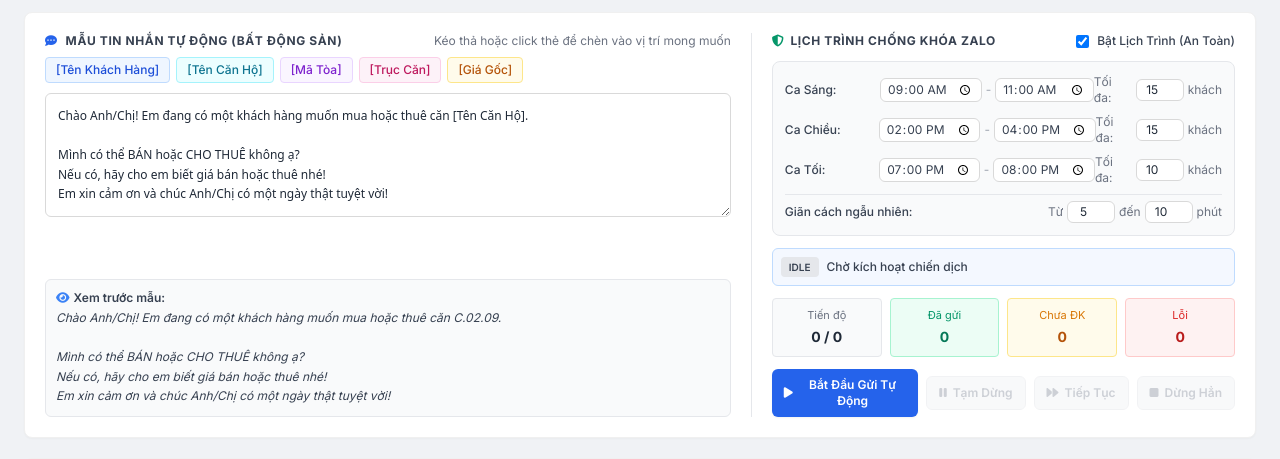
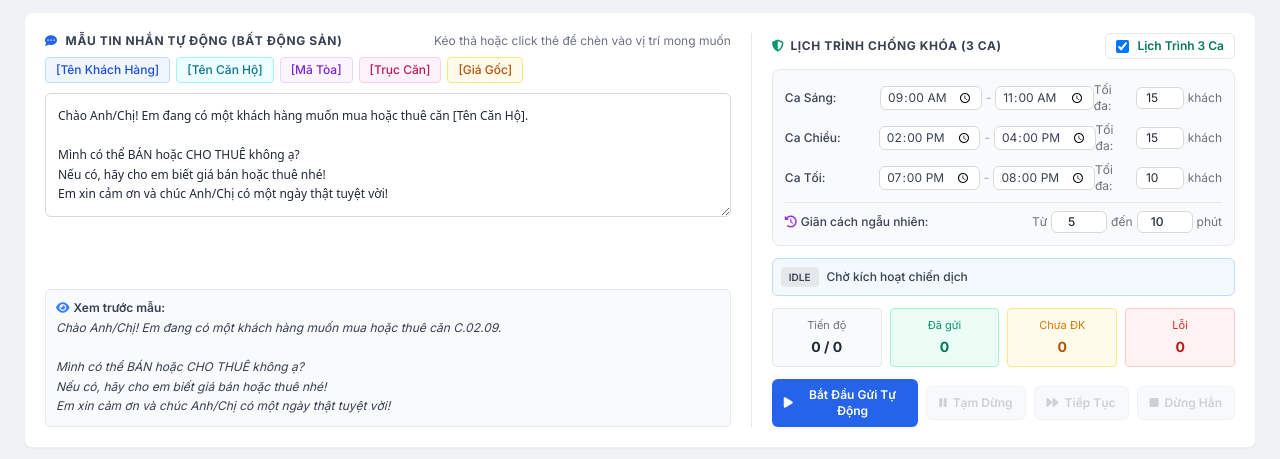
Before and after one commit to ThanhVui/AI-Sales-Agents, a FastAPI app: page / in a window 1280 px wide. Shown: the part 73-532 px from the top of the page. Run offline with FastAPI, Linux system fonts and the light colour scheme; data that the repository does not hold is empty; some libraries are stand-ins or nearby versions.

Commit message:
feat: add Custom Free-Run Mode without shift restrictions, customizable customer count and delay jitter

```diff
--- a/src/web/templates/index.html
+++ b/src/web/templates/index.html
@@ -178,19 +178,22 @@ Em xin cảm ơn và chúc Anh/Chị có một ngày thật tuyệt vời!</text
         <div class="lg:col-span-5 flex flex-col justify-between border-t lg:border-t-0 lg:border-l border-gray-200 lg:pl-5 pt-4 lg:pt-0">
 
           <div>
-            <div class="flex items-center justify-between mb-3">
-              <h3 class="text-xs font-bold uppercase tracking-wider text-gray-700 flex items-center gap-1.5">
-                <i class="fa-solid fa-shield-halved text-emerald-600"></i> Lịch Trình Chống Khóa Zalo
+            <div class="flex items-center justify-between mb-2.5">
+              <h3 id="scheduleHeaderTitle" class="text-xs font-bold uppercase tracking-wider text-gray-700 flex items-center gap-1.5">
+                <i class="fa-solid fa-shield-halved text-emerald-600"></i> Lịch Trình Chống Khóa (3 Ca)
               </h3>
               <!-- Schedule Mode Toggle -->
-              <label class="flex items-center gap-2 cursor-pointer text-xs font-medium text-gray-700">
+              <label class="flex items-center gap-2 cursor-pointer text-xs font-medium text-gray-700 bg-white px-2.5 py-1 rounded-md border border-gray-200 shadow-2xs hover:bg-gray-50">
                 <input type="checkbox" id="scheduleModeToggle" checked onchange="toggleScheduleMode()" class="rounded text-blue-600 focus:ring-0">
-                <span>Bật Lịch Trình (An Toàn)</span>
+                <span id="scheduleToggleLabel" class="font-semibold text-emerald-700">Lịch Trình 3 Ca</span>
               </label>
             </div>
 
             <!-- Schedule Customization Form -->
             <div id="scheduleConfigBox" class="bg-gray-50 p-3 rounded-lg border border-gray-200 space-y-2 text-xs">
+
+              <!-- Khối 1: Lịch Trình 3 Ca An Toàn (Hiện khi bật checkbox) -->
+              <div id="scheduleShiftsBox" class="space-y-2">
                 <!-- Sáng -->
                 <div class="flex items-center justify-between">
                   <span class="font-medium text-gray-700 w-24">Ca Sáng:</span>
@@ -235,15 +238,44 @@ Em xin cảm ơn và chúc Anh/Chị có một ngày thật tuyệt vời!</text
                     <span class="text-gray-500">khách</span>
                   </div>
                 </div>
-
-              <!-- Random Delay Jitter (Giãn cách ngẫu nhiên) -->
-              <div class="pt-1.5 border-t border-gray-200 flex items-center justify-between">
-                <span class="font-medium text-gray-700">Giãn cách ngẫu nhiên:</span>
+              </div>
+
+              <!-- Khối 2: Chế độ Tự Chạy / Tùy Chỉnh (Hiện khi tắt checkbox Lịch Trình) -->
+              <div id="manualModeBox" class="hidden space-y-2 py-1">
+                <div class="p-2 bg-amber-50/80 border border-amber-200 rounded text-amber-900 text-[11px] leading-relaxed flex items-start gap-1.5">
+                  <i class="fa-solid fa-bolt text-amber-600 mt-0.5 shrink-0"></i>
+                  <span><b>Chế độ Tự Chạy:</b> Bấm gửi là chạy ngay lập tức, không phụ thuộc ca sáng/chiều/tối. Bot sẽ tự động dừng khi gửi đủ số lượng khách bạn chọn.</span>
+                </div>
+
+                <div class="flex items-center justify-between pt-1">
+                  <span class="font-semibold text-gray-700 flex items-center gap-1">
+                    <i class="fa-solid fa-users text-blue-600"></i> Số lượng khách đợt này:
+                  </span>
+                  <div class="flex items-center gap-1">
+                    <input type="number" id="manualTargetCount" value="10" min="1" max="5000" placeholder="Số lượng" class="ant-input w-16 px-1.5 py-0.5 text-center text-xs bg-white font-bold text-gray-800">
+                    <span class="text-gray-500">khách</span>
+                  </div>
+                </div>
+                <div class="flex items-center justify-end gap-1.5 text-[10px]">
+                  <span class="text-gray-400">Chọn nhanh:</span>
+                  <button type="button" onclick="setManualCount(5)" class="px-1.5 py-0.5 rounded bg-white border border-gray-200 text-gray-600 hover:border-blue-500 hover:text-blue-600">5</button>
+                  <button type="button" onclick="setManualCount(10)" class="px-1.5 py-0.5 rounded bg-white border border-gray-200 text-gray-600 hover:border-blue-500 hover:text-blue-600">10</button>
+                  <button type="button" onclick="setManualCount(20)" class="px-1.5 py-0.5 rounded bg-white border border-gray-200 text-gray-600 hover:border-blue-500 hover:text-blue-600">20</button>
+                  <button type="button" onclick="setManualCount(50)" class="px-1.5 py-0.5 rounded bg-white border border-gray-200 text-gray-600 hover:border-blue-500 hover:text-blue-600">50</button>
+                  <button type="button" onclick="setManualCount(0)" class="px-1.5 py-0.5 rounded bg-white border border-gray-200 text-blue-600 font-semibold hover:bg-blue-50">Tất cả</button>
+                </div>
+              </div>
+
+              <!-- Random Delay Jitter (Giãn cách ngẫu nhiên - Luôn hiển thị và chỉnh được trong cả 2 chế độ) -->
+              <div class="pt-2 border-t border-gray-200 flex items-center justify-between">
+                <span class="font-medium text-gray-700 flex items-center gap-1">
+                  <i class="fa-solid fa-clock-rotate-left text-purple-600"></i> Giãn cách ngẫu nhiên:
+                </span>
                 <div class="flex items-center gap-1">
                   <span class="text-gray-500">Từ</span>
-                  <input type="number" id="minDelayMin" value="5" min="1" max="60" class="ant-input w-12 px-1 py-0.5 text-center text-xs bg-white">
+                  <input type="number" id="minDelayMin" value="5" min="0.1" step="0.5" max="60" class="ant-input w-14 px-1 py-0.5 text-center text-xs bg-white font-medium">
                   <span class="text-gray-500">đến</span>
-                  <input type="number" id="maxDelayMin" value="10" min="1" max="120" class="ant-input w-12 px-1 py-0.5 text-center text-xs bg-white">
+                  <input type="number" id="maxDelayMin" value="10" min="0.1" step="0.5" max="120" class="ant-input w-14 px-1 py-0.5 text-center text-xs bg-white font-medium">
                   <span class="text-gray-500">phút</span>
                 </div>
               </div>
@@ -1057,14 +1089,41 @@ Em xin cảm ơn và chúc Anh/Chị có một ngày thật tuyệt vời!</text
     }
     document.getElementById('templateText').addEventListener('input', updatePreview);
 
-    // Toggle Schedule Mode Box
+    // Toggle Schedule Mode Box (Lịch trình 3 ca vs Tự chạy tự do)
     function toggleScheduleMode() {
       const isChecked = document.getElementById('scheduleModeToggle').checked;
-      const box = document.getElementById('scheduleConfigBox');
+      const shiftsBox = document.getElementById('scheduleShiftsBox');
+      const manualBox = document.getElementById('manualModeBox');
+      const title = document.getElementById('scheduleHeaderTitle');
+      const toggleLabel = document.getElementById('scheduleToggleLabel');
+
       if (isChecked) {
-        box.classList.remove('opacity-40', 'pointer-events-none');
+        if (shiftsBox) shiftsBox.classList.remove('hidden');
+        if (manualBox) manualBox.classList.add('hidden');
+        if (title) title.innerHTML = '<i class="fa-solid fa-shield-halved text-emerald-600"></i> Lịch Trình Chống Khóa (3 Ca)';
+        if (toggleLabel) {
+          toggleLabel.innerText = 'Lịch Trình 3 Ca';
+          toggleLabel.className = 'font-semibold text-emerald-700';
+        }
       } else {
-        box.classList.add('opacity-40', 'pointer-events-none');
+        if (shiftsBox) shiftsBox.classList.add('hidden');
+        if (manualBox) manualBox.classList.remove('hidden');
+        if (title) title.innerHTML = '<i class="fa-solid fa-bolt text-amber-600"></i> Tự Chạy (Tùy Chỉnh)';
+        if (toggleLabel) {
+          toggleLabel.innerText = 'Tự Chạy Tự Do';
+          toggleLabel.className = 'font-semibold text-amber-700';
+        }
+      }
+    }
+
+    function setManualCount(num) {
+      const input = document.getElementById('manualTargetCount');
+      if (!input) return;
+      if (num === 0) {
+        input.value = '';
+        input.placeholder = 'Tất cả';
+      } else {
+        input.value = num;
       }
     }
 
@@ -2069,10 +2128,33 @@ Em xin cảm ơn và chúc Anh/Chị có một ngày thật tuyệt vời!</text
       }
 
       const isFiltered = targetCustomers.length < customers.length;
-      if (!testOnly && isFiltered) {
+      const template = document.getElementById('templateText').value.trim();
+      const isScheduleMode = document.getElementById('scheduleModeToggle').checked;
+
+      const minDelayMin = parseFloat(document.getElementById('minDelayMin').value) || 5;
+      const maxDelayMin = parseFloat(document.getElementById('maxDelayMin').value) || 10;
+
+      let maxCustomers = null;
+      if (!isScheduleMode) {
+        const val = parseInt(document.getElementById('manualTargetCount')?.value);
+        if (!isNaN(val) && val > 0) {
+          maxCustomers = val;
+        }
+      }
+
+      if (!testOnly) {
+        let confirmText = '';
+        if (isScheduleMode) {
+          const filterNote = isFiltered ? ` (đang lọc ${targetCustomers.toLocaleString()} / ${customers.length.toLocaleString()} khách)` : '';
+          confirmText = `Chiến dịch <b>Lịch Trình Chống Khóa (3 Ca)</b> sẽ áp dụng cho <b>${targetCustomers.toLocaleString()} khách hàng</b>${filterNote}.<br><span class="text-xs text-gray-500 mt-1 block">Tự động chia ca: Sáng (9h-11h), Chiều (14h-16h), Tối (19h-20h) kèm giãn cách ngẫu nhiên.</span>`;
+        } else {
+          const countText = maxCustomers ? `<b>${maxCustomers.toLocaleString()} khách hàng</b> (trên ${targetCustomers.toLocaleString()} khách)` : `<b>toàn bộ ${targetCustomers.toLocaleString()} khách hàng</b>`;
+          confirmText = `Chế độ <b>Tự Chạy Tự Do</b>: Sẽ gửi cho ${countText} với thời gian giãn cách ngẫu nhiên từ <b>${minDelayMin} đến ${maxDelayMin} phút</b>.<br><span class="text-xs text-emerald-600 mt-1 block">✓ Chạy ngay lập tức, không phụ thuộc khung giờ ca.</span>`;
+        }
+
         const confirm = await Swal.fire({
-          title: 'Xác nhận gửi theo bộ lọc?',
-          html: `Bạn đang áp dụng bộ lọc: Chiến dịch sẽ <b>chỉ gửi cho ${targetCustomers.toLocaleString()} khách hàng</b> thỏa mãn bộ lọc (trên tổng số ${customers.length.toLocaleString()} khách).`,
+          title: isScheduleMode ? 'Bắt đầu gửi theo Lịch Trình?' : 'Bắt đầu Tự Chạy ngay?',
+          html: confirmText,
           icon: 'question',
           showCancelButton: true,
           confirmButtonText: 'Bắt đầu gửi ngay',
@@ -2087,16 +2169,11 @@ Em xin cảm ơn và chúc Anh/Chị có một ngày thật tuyệt vời!</text
         if (!confirm.isConfirmed) return;
       }
 
-      const template = document.getElementById('templateText').value.trim();
-      const isScheduleMode = document.getElementById('scheduleModeToggle').checked;
-
-      const minDelayMin = parseFloat(document.getElementById('minDelayMin').value) || 5;
-      const maxDelayMin = parseFloat(document.getElementById('maxDelayMin').value) || 10;
-
       const scheduleConfig = {
         mode: isScheduleMode ? "schedule" : "continuous",
-        min_delay: Math.round(minDelayMin * 60),
-        max_delay: Math.round(maxDelayMin * 60),
+        min_delay: Math.max(5, Math.round(minDelayMin * 60)),
+        max_delay: Math.max(5, Math.round(maxDelayMin * 60)),
+        max_customers: maxCustomers,
         morning: {
           start: document.getElementById('mStart').value,
           end: document.getElementById('mEnd').value,
```
Also changed, not shown: src/queue/batch_worker.py (+46 -5 lines). Lines whose indentation alone changed are shown as unchanged.
